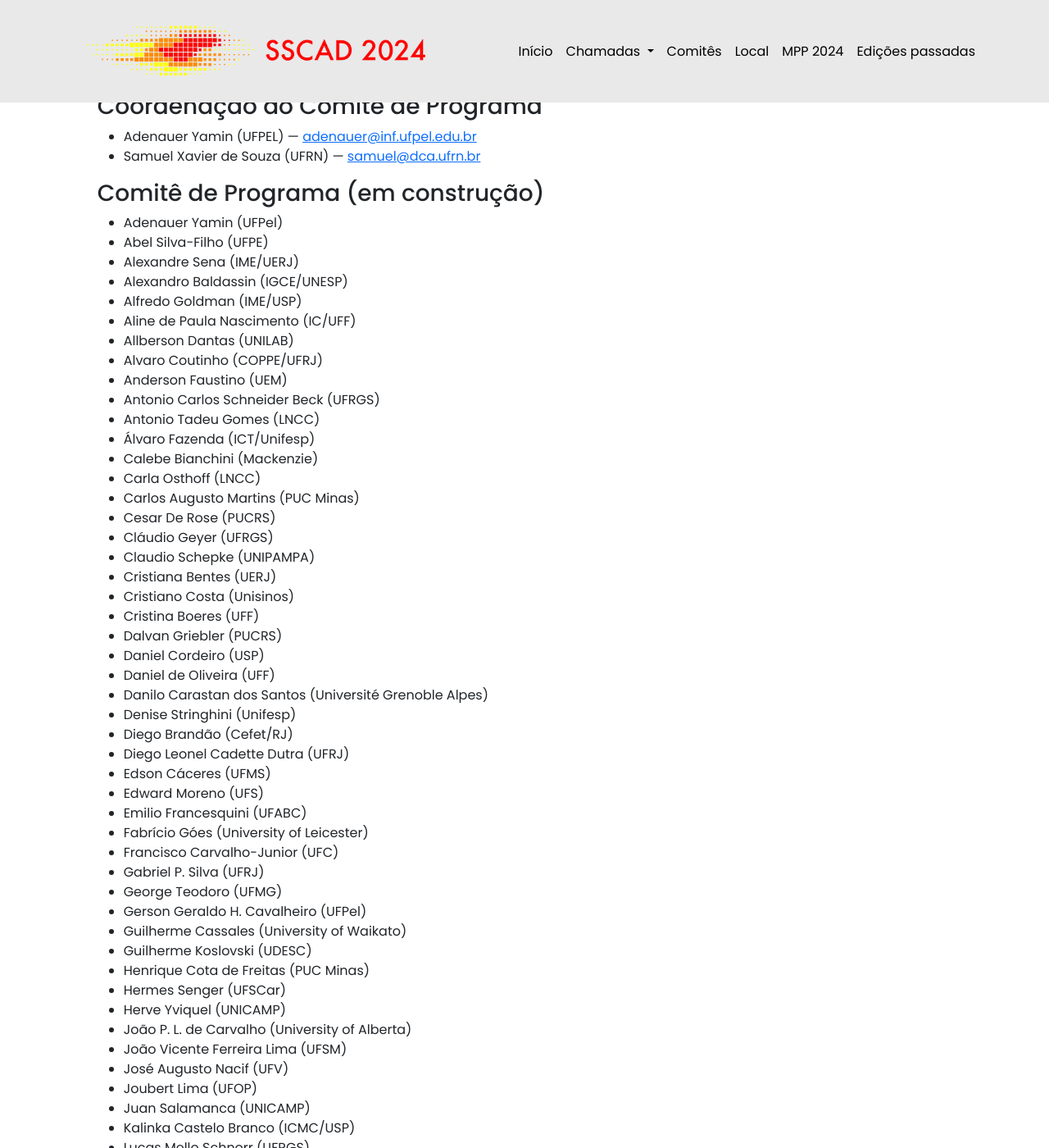
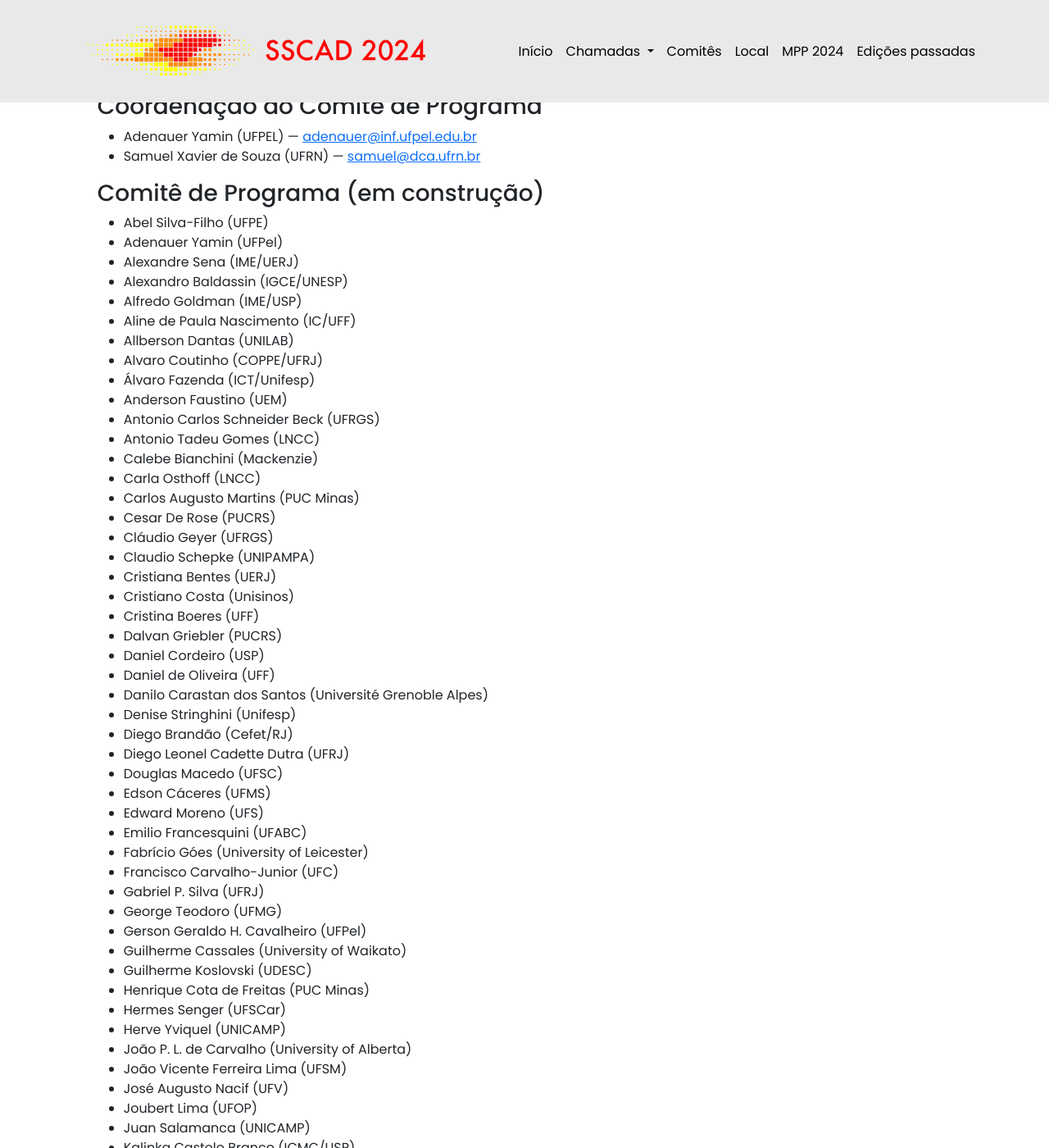
Before and after one commit to ce-acpad/sscad2024, a Jekyll site: the page built from cfp_wscad.html, in a window 1280 px wide and 1400 px high, scrolled down 1917 px. Shown: the whole window at 82% size. Built offline with Jekyll 4.4.1, drawn with Linux system fonts in a browser that asks for light colours; some of the changed lines change nothing that is shown; some of the changed text lies outside the part shown.

Commit message:
Atualização do TPC da Trilha Principal

```diff
--- a/cfp_wscad.html
+++ b/cfp_wscad.html
@@ -89,18 +89,18 @@
 <h3>Comitê de Programa (em construção)</h3>
 
 <ul>
+<li>Abel Silva-Filho (UFPE)</li>
 <li>Adenauer Yamin (UFPel)</li>
-<li>Abel Silva-Filho (UFPE)</li>
 <li>Alexandre Sena (IME/UERJ)</li>
 <li>Alexandro Baldassin (IGCE/UNESP)</li>
 <li>Alfredo Goldman (IME/USP)</li>
 <li>Aline de Paula Nascimento (IC/UFF)</li>
 <li>Allberson Dantas (UNILAB)</li>
 <li>Alvaro Coutinho (COPPE/UFRJ)</li>
+<li>Álvaro Fazenda (ICT/Unifesp)</li>
 <li>Anderson Faustino (UEM)</li>
 <li>Antonio Carlos Schneider Beck (UFRGS)</li>
 <li>Antonio Tadeu Gomes (LNCC)</li>
-<li>Álvaro Fazenda (ICT/Unifesp)</li>
 <li>Calebe Bianchini (Mackenzie)</li>
 <li>Carla Osthoff (LNCC)</li>
 <li>Carlos Augusto Martins (PUC Minas)</li>
@@ -117,6 +117,7 @@
 <li>Denise Stringhini (Unifesp)</li>
 <li>Diego Brandão (Cefet/RJ)</li>
 <li>Diego Leonel Cadette Dutra (UFRJ)</li>
+<li>Douglas Macedo (UFSC)</li>
 <li>Edson Cáceres (UFMS)</li>
 <li>Edward Moreno (UFS)</li>
 <li>Emilio Francesquini (UFABC)</li>
@@ -154,15 +155,12 @@
 <li>Ricardo Menotti (UFSCar)</li>
 <li>Ricardo Santos (UFMS)</li>
 <li>Roberto Pinto Souto (LNCC)</li>
-<li>Rodolfo Azevedo (UNICAMP)</li>
 <li>Rodrigo Righi (Unisinos)</li>
 <li>Rogério Gonçalves (UTFPR)</li>
 <li>Roger Immich (UFRN)</li>
 <li>Rosiane de Freitas Rodrigues (UFAM)</li>
 <li>Sanderson Gonzaga de Oliveira (Unifesp)</li>
-<li>Salles Magalhaes (UFV)</li>
 <li>Samuel Xavier de Souza (UFRN)</li>
-<li>Sanderson Gonzaga de Oliveira (USP)</li>
 <li>Sarita Bruschi (ICMC/USP)</li>
 <li>Siang Song (USP)</li>
 <li>Tiago Alves (UERJ)</li>
```
